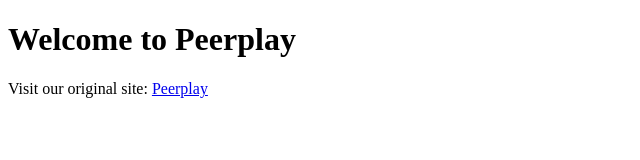
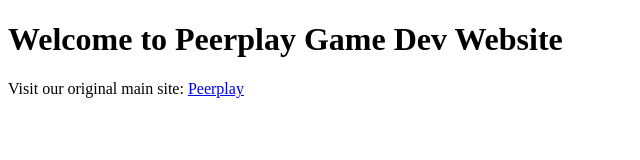
Before and after one commit to PeerPlayGames/peerplay.github.io, a plain HTML site: page index.html in a window 1280 px wide. Shown: the whole page, without its empty margins (0-640 px from the left). Drawn offline with Linux system fonts and the light colour scheme.

Commit message:
Update index.html

```diff
--- a/index.html
+++ b/index.html
@@ -6,7 +6,7 @@
     <title>Peerplay</title>
 </head>
 <body>
-    <h1>Welcome to Peerplay</h1>
-    <p>Visit our original site: <a href="https://peerplay.com" target="_blank">Peerplay</a></p>
+    <h1>Welcome to Peerplay Game Dev Website</h1>
+    <p>Visit our original main site: <a href="https://peerplay.com" target="_blank">Peerplay</a></p>
 </body>
 </html>
```
